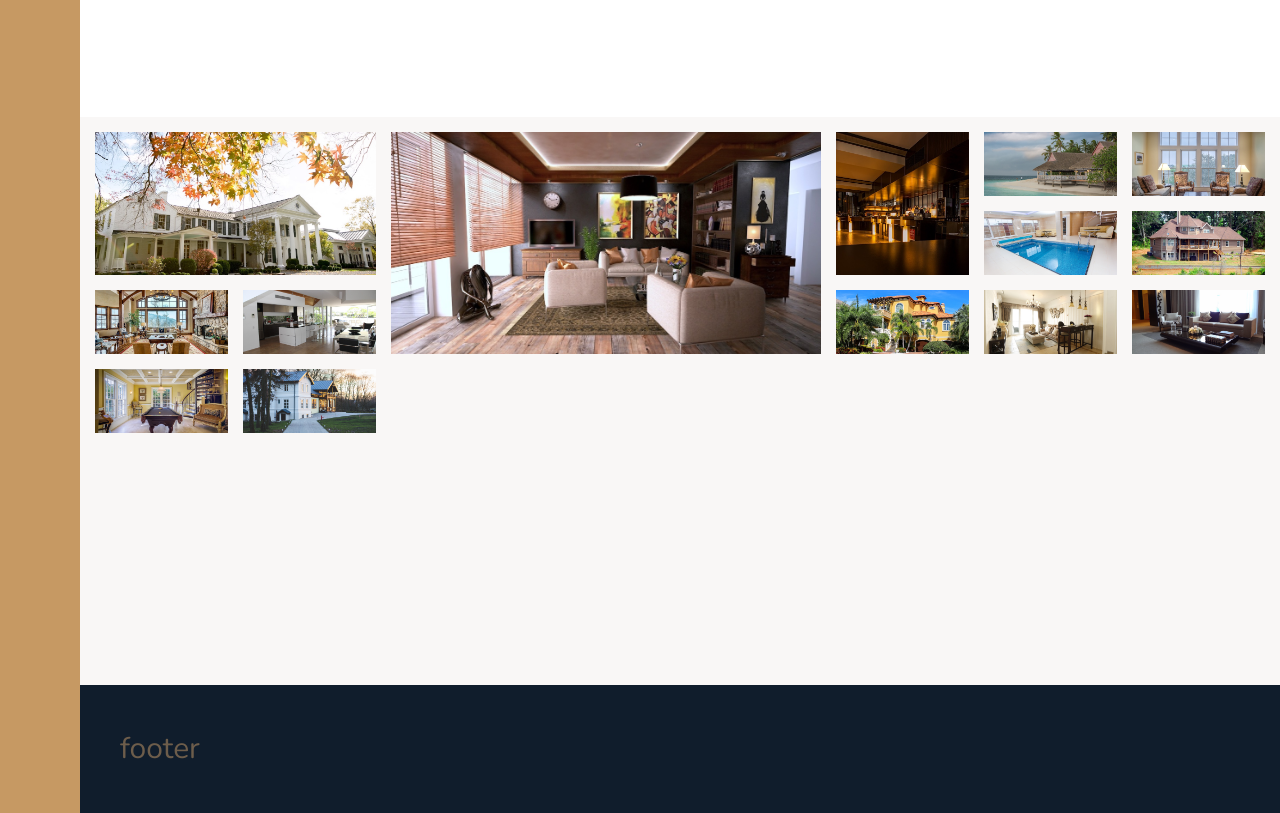
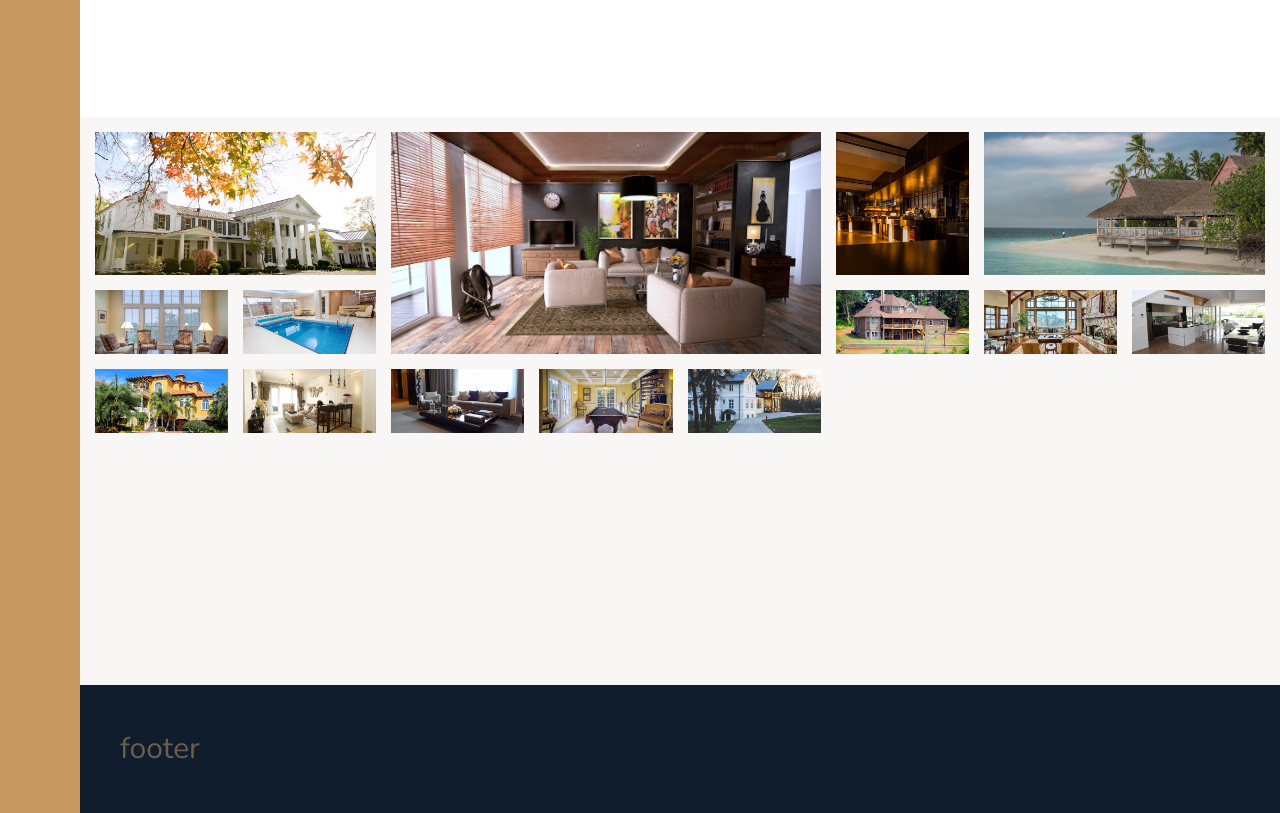
Before and after one commit to dcc5235/Grid_Homes, a website: page index.html in a window 1280 px wide. Shown: the part 3200-4013 px from the top of the page. Drawn offline with nearby package versions, Linux system fonts and the light colour scheme.

Commit message:
added style to img 4 gal

```diff
--- a/index.html
+++ b/index.html
@@ -312,7 +312,9 @@
                 class="gallery__img"></figure>
         <figure class="gallery__item gallery__item--3"><img src="img/gal-3.jpeg" alt="Gallery image 3"
                 class="gallery__img"></figure>
-        <img src="img/gal-4.jpeg" alt="Gallery image 4" class="gallery__img">
+        <figure class="gallery__item gallery__item--4"> <img src="img/gal-4.jpeg" alt="Gallery image 4"
+                class="gallery__img"></figure>
+
         <img src="img/gal-5.jpeg" alt="Gallery image 5" class="gallery__img">
         <img src="img/gal-6.jpeg" alt="Gallery image 6" class="gallery__img">
         <img src="img/gal-7.jpeg" alt="Gallery image 7" class="gallery__img">
--- a/sass/_gallery.scss
+++ b/sass/_gallery.scss
@@ -24,9 +24,9 @@
       grid-column: 6 / 7;
     }
 
-    &--1 {
+    &--4 {
       grid-row: 1 / span 2;
-      grid-column: 1 / span 2;
+      grid-column: 7 / -1;
     }
     &--1 {
       grid-row: 1 / span 2;
```
Also changed, not shown: css/style.css.
